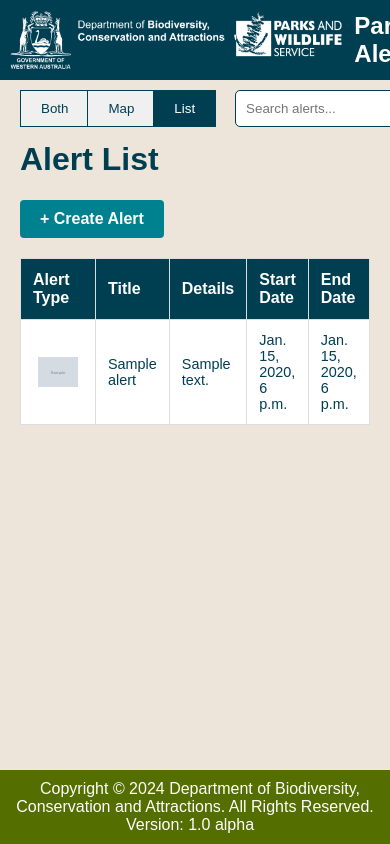
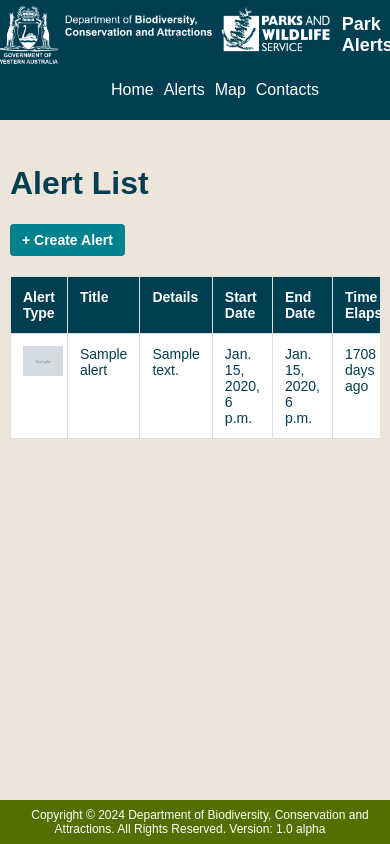
Before and after one commit to matt-cavana/parkalerts, a Django app: page /list/ in a window 390 px wide. Run offline with Django 4.2, Linux system fonts and the light colour scheme; tables that the repository leaves empty hold one stand-in row (values such as "Sample post"); grey boxes marked "Sample" are stand-in pictures; some libraries are stand-ins or nearby versions.

Commit message:
Cosmetic changes only

```diff
--- a/alerts/static/css/alert_list.css
+++ b/alerts/static/css/alert_list.css
@@ -95,11 +95,13 @@
     margin: 20px 0;
     font-size: 16px;
     text-align: left;
+    vertical-align: top;
 }
 
     table th, table td {
         padding: 12px 12px;
         border: 1px solid #ddd;
+        vertical-align: top;
     }
 
     table th {
@@ -117,19 +119,23 @@
 
 .alert-icon-column {
     text-align: center;
-    vertical-align: middle;
+    vertical-align: top;
 }
 
 .icon-container {
     display: flex;
-    justify-content: center;
-    align-items: center;
+    justify-content: flex-start;
+    align-items: flex-start;
     height: 100%;
 }
 
 .alert-icon {
     max-width: 40px; /* Adjust max size as needed */
     max-height: 40px; /* Adjust max size as needed */
+}
+
+table td {
+    vertical-align: top;
 }
 
 /* Style for the delete modal */
@@ -199,3 +205,50 @@
     margin: 0 10px;
     text-decoration: none;
 }
+
+/* Responsive styles for mobile devices */
+
+@media (max-width: 768px) {
+    .main-list {
+        padding-top: 100px;
+        padding: 10px;
+    }
+
+    .toggle-buttons-container {
+        flex-direction: column;
+        align-items: flex-start;
+        padding: 5px;
+        position: relative;
+        top: 0;
+    }
+
+    table, th, td {
+        font-size: 14px;
+        padding: 8px;
+    }
+
+    .btn {
+        padding: 8px 12px;
+        font-size: 14px;
+    }
+
+    .table-container {
+        overflow-x: auto;
+        margin-top: 50px;
+    }
+
+    .icon-container {
+        width: 30px;
+        height: 30px;
+    }
+
+    .modal-content {
+        width: 90%;
+        padding: 15px;
+    }
+
+    footer {
+        padding: 8px;
+        font-size: 12px;
+    }
+}
--- a/alerts/static/css/alerts.css
+++ b/alerts/static/css/alerts.css
@@ -266,6 +266,7 @@
     border: 1px solid var(--color-ocean);
     margin-bottom: 10px;
     background-color: #f0f0f0; /* Light grey background color */
+    vertical-align: top;
 }
 
 /*    .alert-item:hover {
@@ -329,3 +330,51 @@
             text-decoration: none;
             cursor: pointer;
         }
+
+ /* Responsive styles for mobile devices */
+
+@media (max-width: 768px) {
+    header {
+        flex-direction: column;
+        padding: 5px;
+    }
+
+    .logo-text {
+        font-size: 18px;
+    }
+
+    .toggle-buttons-container {
+        flex-direction: column;
+        align-items: flex-start;
+        padding: 5px;
+    }
+
+    #searchBox {
+        width: 150px;
+    }
+
+    main {
+        flex-direction: column;
+        padding-top: 80px;
+    }
+
+    .left-panel, .right-panel {
+        width: 100%;
+    }
+
+    .btn {
+        padding: 8px 12px;
+        font-size: 14px;
+    }
+
+    footer {
+        padding: 8px;
+        font-size: 12px;
+    }
+
+    .alert-item {
+        font-size: 0.8rem;
+        padding: 8px;
+        vertical-align: top;
+    }
+}
--- a/alerts/static/js/alerts.js
+++ b/alerts/static/js/alerts.js
@@ -39,7 +39,7 @@
         mapboxgl.accessToken = 'pk.eyJ1IjoibWF0dC1jYXZhbmEiLCJhIjoiY2xna3AyeTdnMHVpZTNvbHZ5dnJmbzg1dSJ9.W4ztKJK-2kSbtsjsRZ-srw';
         const map = new mapboxgl.Map({
             container: 'map',
-            style: 'mapbox://styles/mapbox/streets-v12',
+            style: 'mapbox://styles/mapbox/streets-v12?events=false',
             center: [122.298333, -25.328056],
             zoom: 5
         });
--- a/alerts/templates/alerts/alert_list.html
+++ b/alerts/templates/alerts/alert_list.html
@@ -7,6 +7,7 @@
     <link rel="stylesheet" href="{% static 'css/alerts.css' %}">
     <link rel="stylesheet" href="{% static 'css/alert_list.css' %}">
     <link rel="stylesheet" href="https://cdnjs.cloudflare.com/ajax/libs/font-awesome/6.6.0/css/all.min.css">
+    <meta name="viewport" content="width=device-width, initial-scale=1.0">
     <script src="https://ajax.googleapis.com/ajax/libs/jquery/3.7.1/jquery.min.js"></script>
     <script>
         var csrfToken = '{{ csrf_token }}';
@@ -39,6 +40,10 @@
 
             .action-button:hover .action-text {
                 display: inline-block;
+            }
+
+            table td {
+                vertical-align: top;
             }
 
         .published-status {
@@ -86,6 +91,7 @@
                         <th>Details</th>
                         <th>Start Date</th>
                         <th>End Date</th>
+                        <th>Time Elapsed</th>
                         <th>Published</th>
                         <th>Actions</th>
                     </tr>
@@ -102,6 +108,7 @@
                         <td>{{ alert.details|safe }}</td>
                         <td>{{ alert.start_date }}</td>
                         <td>{{ alert.end_date }}</td>
+                        <td>{{ alert.time_elapsed }}</td>
                         <td class="published-status">
                             {% if alert.published %}
                             <img src="{% static 'images/green-dot.png' %}" alt="Published">
--- a/alerts/templates/alerts/alert_map.html
+++ b/alerts/templates/alerts/alert_map.html
@@ -10,6 +10,7 @@
     <link rel="stylesheet" href="{% static 'css/styles.css' %}">
     <link rel="stylesheet" href="{% static 'css/alerts.css' %}">
     <link rel="stylesheet" href="https://api.mapbox.com/mapbox-gl-js/v3.4.0/mapbox-gl.css">
+    <meta name="viewport" content="width=device-width, initial-scale=1.0">
     <script src="https://ajax.googleapis.com/ajax/libs/jquery/3.7.1/jquery.min.js"></script>
     <script src="https://unpkg.com/@mapbox/togeojson@0.16.2/togeojson.js"></script>
 </head>
--- a/alerts/templates/alerts/contacts.html
+++ b/alerts/templates/alerts/contacts.html
@@ -5,6 +5,7 @@
     {% load static %}
     <link rel="icon" href="{% static 'images/favicon.ico' %}" type="image/x-icon" />
     <link rel="stylesheet" href="{% static 'css/alert_list.css' %}">
+    <meta name="viewport" content="width=device-width, initial-scale=1.0">
 </head>
 <body>
     <header>
--- a/alerts/templates/alerts/create_alert.html
+++ b/alerts/templates/alerts/create_alert.html
@@ -6,6 +6,7 @@
     <link rel="icon" href="{% static 'images/favicon.ico' %}" type="image/x-icon" />
     <link rel="stylesheet" href="{% static 'css/create_alert.css' %}">
     <link rel="stylesheet" href="{% static 'css/styles.css' %}">
+    <meta name="viewport" content="width=device-width, initial-scale=1.0">
     <script src="{% static 'tinymce/tinymce.min.js' %}"></script>
     <style>
         .form-container {
--- a/alerts/templates/alerts/delete_alert.html
+++ b/alerts/templates/alerts/delete_alert.html
@@ -4,6 +4,7 @@
     <title>Delete Alert</title>
     {% load static %}
     <link rel="stylesheet" href="{% static 'css/styles.css' %}">
+    <meta name="viewport" content="width=device-width, initial-scale=1.0">
 </head>
 <body>
     <header>
--- a/alerts/templates/alerts/delete_modal.html
+++ b/alerts/templates/alerts/delete_modal.html
@@ -1,4 +1,4 @@
-<!-- delete_modal.html -->
+ <!-- delete_modal.html -->
 <div id="deleteModal" class="modal">
     <div class="modal-content">
         <span class="close">&times;</span>
--- a/alerts/templates/alerts/home_page.html
+++ b/alerts/templates/alerts/home_page.html
@@ -10,6 +10,7 @@
     <link rel="stylesheet" href="{% static 'css/styles.css' %}">
     <link rel="stylesheet" href="{% static 'css/alerts.css' %}">
     <link rel="stylesheet" href="https://api.mapbox.com/mapbox-gl-js/v3.4.0/mapbox-gl.css">
+    <meta name="viewport" content="width=device-width, initial-scale=1.0">
     <script src="https://ajax.googleapis.com/ajax/libs/jquery/3.7.1/jquery.min.js"></script>
     <script src="https://unpkg.com/@mapbox/togeojson@0.16.2/togeojson.js"></script>
 </head>
--- a/alerts/views.py
+++ b/alerts/views.py
@@ -185,6 +185,8 @@
 # List view for alerts sorted by descending start date
 def alert_list(request):
     alerts = Alert.objects.all().select_related('alert_type').order_by('-start_date')
+    for alert in alerts:
+        alert.time_elapsed = get_time_elapsed(alert.publish_date)
     return render(request, 'alerts/alert_list.html', {'alerts': alerts})
 
 # Send alert email if published
```
Also changed, not shown: alerts/static/css/styles.css (+47 -0 lines).
